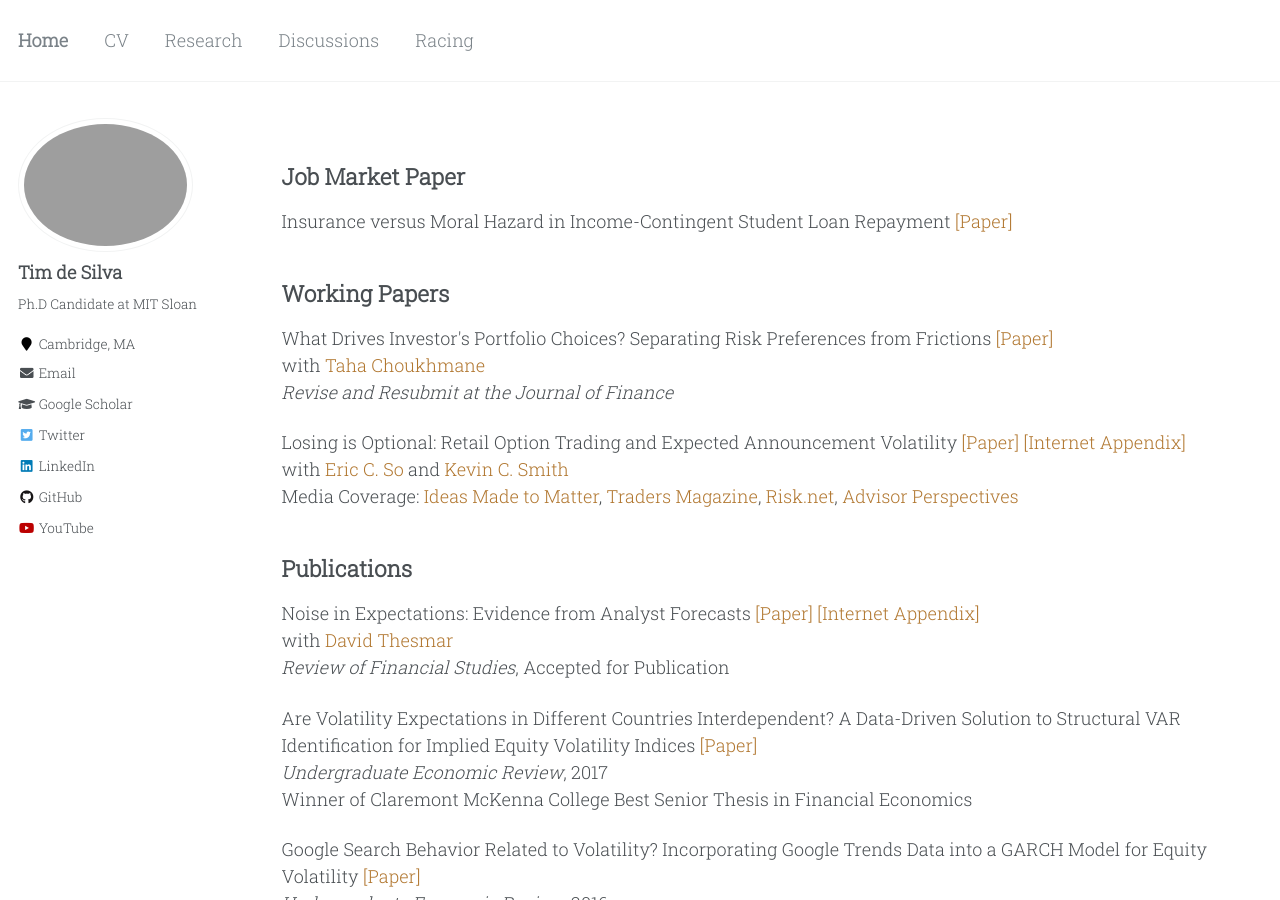
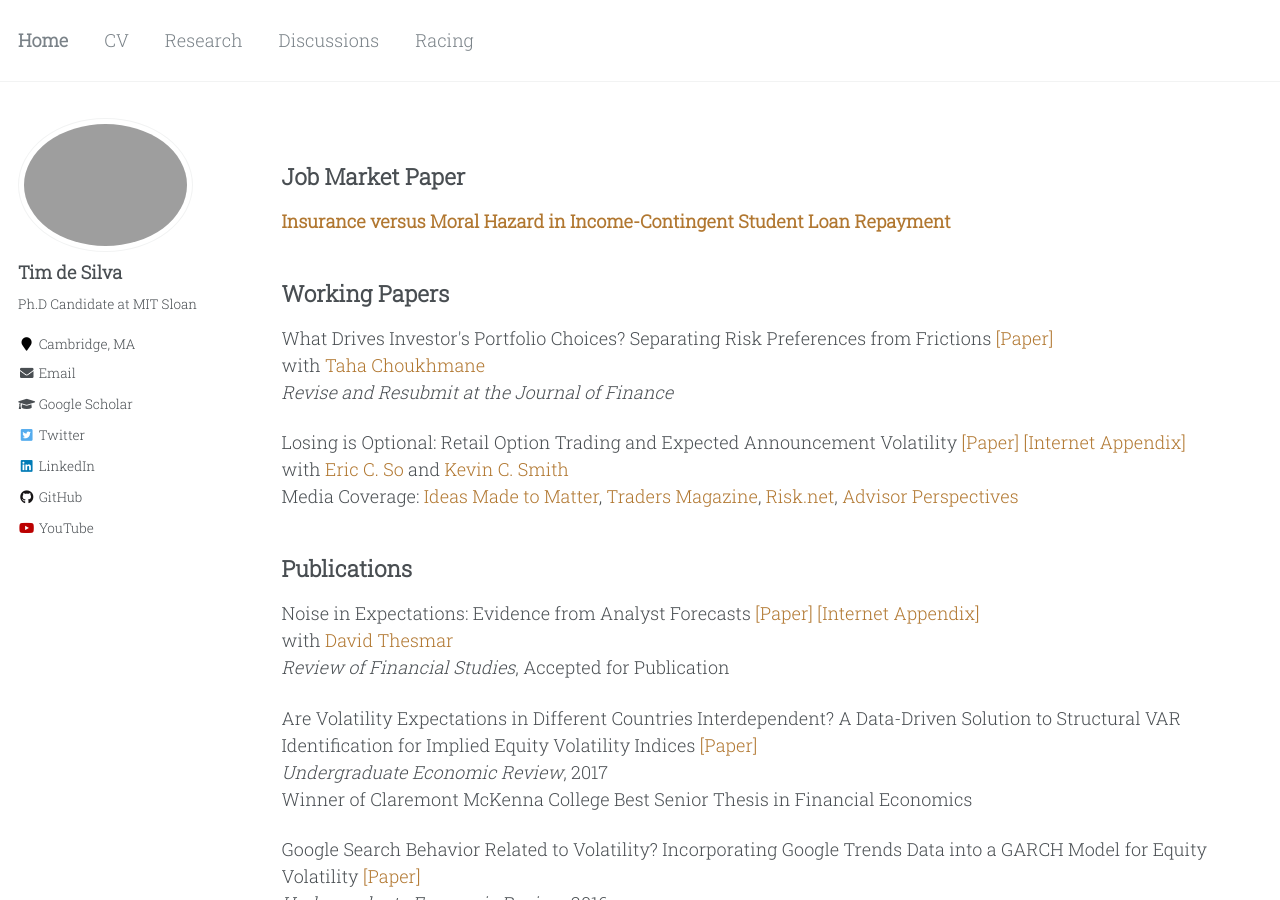
Before and after one commit to timhdesilva/timhdesilva.github.io, a Jekyll site: the page built from _pages/research.html, in a window 1280 px wide and 900 px high. Built offline with Jekyll 4.4.1, drawn with Linux system fonts in a browser that asks for light colours.

Commit message:
bold link

```diff
--- a/_pages/research.html
+++ b/_pages/research.html
@@ -35,10 +35,14 @@ author_profile: true
   </style>
 
 
-<!-- CONTENT -->
+<!-----------------------------------------------------------CONTENT---------------------------------------------------------------->
+
 <h2 id="job-market-paper">Job Market Paper</h2>
+<!-- <p>
+    Insurance versus Moral Hazard in Income-Contingent Student Loan Repayment <a style="text-decoration:none; color:rgb(177, 119, 48)" href="http://timhdesilva.github.io/files/papers/jmp_deSilva.pdf">[Paper]</a>
+</p> -->
 <p>
-    Insurance versus Moral Hazard in Income-Contingent Student Loan Repayment <a style="text-decoration:none; color:rgb(177, 119, 48)" href="http://timhdesilva.github.io/files/papers/jmp_deSilva.pdf">[Paper]</a>
+    <a style="text-decoration:none; color:rgb(177, 119, 48); font-weight: bold" href="http://timhdesilva.github.io/files/papers/jmp_deSilva.pdf">Insurance versus Moral Hazard in Income-Contingent Student Loan Repayment</a>
 </p>
 
 <h2 id="working-papers">Working Papers</h2>
```
